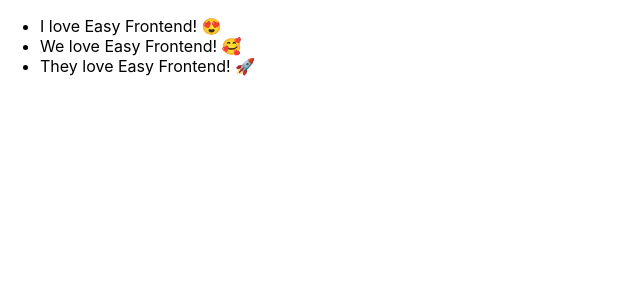
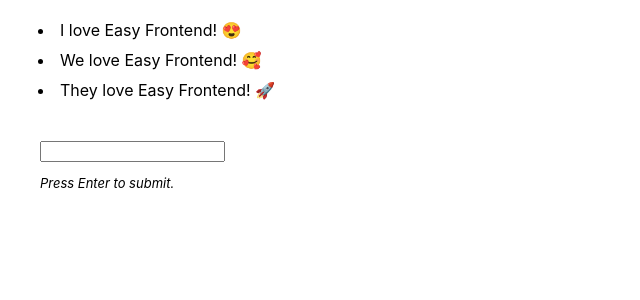
Before and after one commit to tranphuongthao2405/Practice-React-Redux-Toolkit-Saga-Typescript, a React (Create React App) app in the folder ReactHooks/usestate-lab1/: page / in a window 1280 px wide. Shown: the top 300 px of the page, without its empty margins (0-640 px from the left). Built offline with nearby package versions, Linux system fonts and the light colour scheme.

Commit message:
lab 3 - useState

```diff
--- a/ReactHooks/usestate-lab1/src/App.js
+++ b/ReactHooks/usestate-lab1/src/App.js
@@ -2,6 +2,7 @@
 import "./App.css";
 import ColorBox from "./components/ColorBox/ColorBox";
 import TodoList from "./components/TodoList/TodoList";
+import TodoForm from "./components/TodoForm/TodoForm";
 
 function App() {
   const [todoList, setTodoList] = useState([
@@ -19,10 +20,22 @@
     setTodoList(newTodoList);
   };
 
+  const handleTodoFormSubmit = (formValues) => {
+    const newTodo = {
+      id: todoList.length + 1,
+      ...formValues,
+    };
+    const newTodoList = [...todoList];
+    newTodoList.push(newTodo);
+    setTodoList(newTodoList);
+  };
+
   return (
     <div className="App">
       {/* <ColorBox /> */}
       <TodoList todos={todoList} onTodoClick={handleTodoClick} />
+      <br />
+      <TodoForm onSubmit={handleTodoFormSubmit} />
     </div>
   );
 }
--- /dev/null
+++ b/ReactHooks/usestate-lab1/src/components/TodoForm/TodoForm.css
@@ -0,0 +1,8 @@
+.todo-form {
+  margin-left: 40px;
+}
+
+p {
+  font-size: 13px;
+  font-style: italic;
+}
--- /dev/null
+++ b/ReactHooks/usestate-lab1/src/components/TodoForm/TodoForm.jsx
@@ -0,0 +1,45 @@
+import React, { useState } from "react";
+import PropTypes from "prop-types";
+import "./TodoForm.css";
+
+TodoForm.propTypes = {
+  onSubmit: PropTypes.func,
+};
+
+TodoForm.defaultProps = {
+  onSubmit: null,
+};
+
+function TodoForm(props) {
+  const { onSubmit } = props;
+  const [value, setValue] = useState("");
+
+  const handleValueChange = (e) => {
+    setValue(e.target.value);
+  };
+
+  const handleSubmit = (e) => {
+    // prevent reloading browser
+    e.preventDefault();
+
+    // check
+    if (!onSubmit) return;
+
+    const formValues = {
+      title: value,
+    };
+    onSubmit(formValues);
+
+    // Reset form
+    setValue("");
+  };
+
+  return (
+    <form className="todo-form" onSubmit={handleSubmit}>
+      <input type="text" value={value} onChange={handleValueChange} />
+      <p>Press Enter to submit.</p>
+    </form>
+  );
+}
+
+export default TodoForm;
--- a/ReactHooks/usestate-lab1/src/components/TodoList/TodoList.css
+++ b/ReactHooks/usestate-lab1/src/components/TodoList/TodoList.css
@@ -0,0 +1,8 @@
+.todo-list {
+  margin: 15px;
+  font-size: 16px;
+}
+
+li {
+    padding: 5px;
+}
--- a/ReactHooks/usestate-lab1/src/components/TodoList/TodoList.jsx
+++ b/ReactHooks/usestate-lab1/src/components/TodoList/TodoList.jsx
@@ -1,5 +1,6 @@
 import React from "react";
 import PropTypes from "prop-types";
+import "./TodoList.css";
 
 TodoList.propTypes = {
   todos: PropTypes.array,
```
